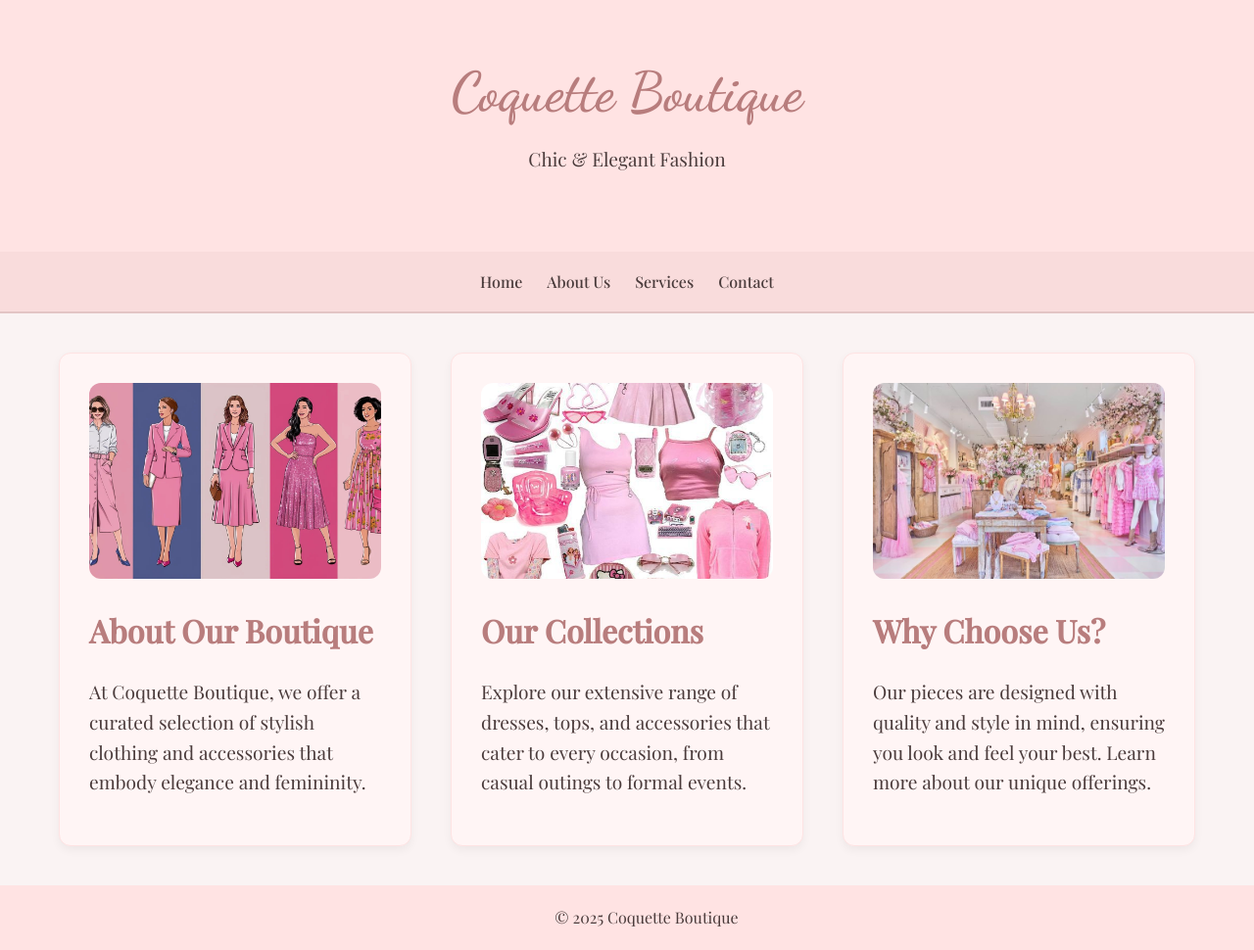
After one commit to binimaryan/232372192, a PHP site: the page made by BUSINESS LP/about.html in a window 1280 px wide. The commit adds this page. Shown: the whole page at 98% size. Run offline with PHP 8.4, Linux system fonts and the light colour scheme.

Commit message:
new pages, image, css and js

```diff
--- /dev/null
+++ b/BUSINESS LP/about.html
@@ -0,0 +1,49 @@
+<!DOCTYPE html>
+<html lang="en">
+<head>
+    <meta charset="UTF-8">
+    <meta name="viewport" content="width=device-width, initial-scale=1.0">
+    <title>About Us - Coquette Boutique</title>
+    <link href="https://fonts.googleapis.com/css2?family=Dancing+Script:wght@400;600&family=Playfair+Display:wght@400;500&display=swap" rel="stylesheet">
+    <link rel="stylesheet" href="styles.css">
+</head>
+<body>
+    <header>
+        <h1>Coquette Boutique</h1>
+        <p>Chic & Elegant Fashion</p>
+    </header>
+
+    <nav>
+        <ul>
+            <li><a href="index.html">Home</a></li>
+            <li><a href="about.html">About Us</a></li>
+            <li><a href="services.html">Services</a></li>
+            <li><a href="contact.html">Contact</a></li>
+        </ul>
+    </nav>
+
+    <main>
+        <section class="grid-container section">
+            <div class="grid-item">
+                <img src="image01.jpg" alt="Chic Dress">
+                <h2>About Our Boutique</h2>
+                <p>At Coquette Boutique, we offer a curated selection of stylish clothing and accessories that embody elegance and femininity.</p>
+            </div>
+            <div class="grid-item">
+                <img src="image02.jpg" alt="Variety of Chic Outfits">
+                <h2>Our Collections</h2>
+                <p>Explore our extensive range of dresses, tops, and accessories that cater to every occasion, from casual outings to formal events.</p>
+            </div>
+            <div class="grid-item">
+                <img src="image03.jpg" alt="Features of Our Boutique">
+                <h2>Why Choose Us?</h2>
+                <p>Our pieces are designed with quality and style in mind, ensuring you look and feel your best. Learn more about our unique offerings.</p>
+            </div>
+        </section>
+    </main>
+
+    <footer>
+        <p>&copy; 2025 Coquette Boutique</p>
+    </footer>
+</body>
+</html>
--- a/BUSINESS LP/styles.css
+++ b/BUSINESS LP/styles.css
@@ -70,7 +70,7 @@ nav ul li a:hover {
 }
 
 .hero {
-    background-image: url('https://i.pinimg.com/736x/1c/1f/30/1c1f30bbb82be1556ef9eb72f4b49fc2.jpg');
+    background-image: url('image00.jpg');
     background-size: cover;
     background-position: center;
     height: 400px;
@@ -144,31 +144,13 @@ footer {
     background-color: #ffe3e3;
     text-align: center;
     padding: 20px;
-    font-size: 0.9em;
-    color: #4a3b3b;
-    border-top: 2px solid #e3c5c5;
+    position: relative;
+    bottom: 0;
+    width: 100%;
 }
 
-@media (max-width: 1024px) {
-    .grid-container {
-        grid-template-columns: repeat(2, 1fr);
-    }
+footer p {
+    margin: 0;
+    font-size: 1em;
+    color: #4a3b3b;
 }
-
-@media (max-width: 768px) {
-    nav ul {
-        flex-direction: column;
-    }
-
-    .grid-container {
-        grid-template-columns: 1fr;
-    }
-}
-
-.section {
-        display: none;
-}
-
-.active {
-    display: block;
-}
```
Also changed, not shown: BUSINESS LP/contact.html (added, +41 -0 lines), BUSINESS LP/landing.html (+6 -56 lines), BUSINESS LP/script.js (added, +10 -0 lines), BUSINESS LP/service.html (added, +49 -0 lines), BUSINESS LP/image00.jpg (added), BUSINESS LP/image02.jpg (added), BUSINESS LP/image03.jpg (added).
